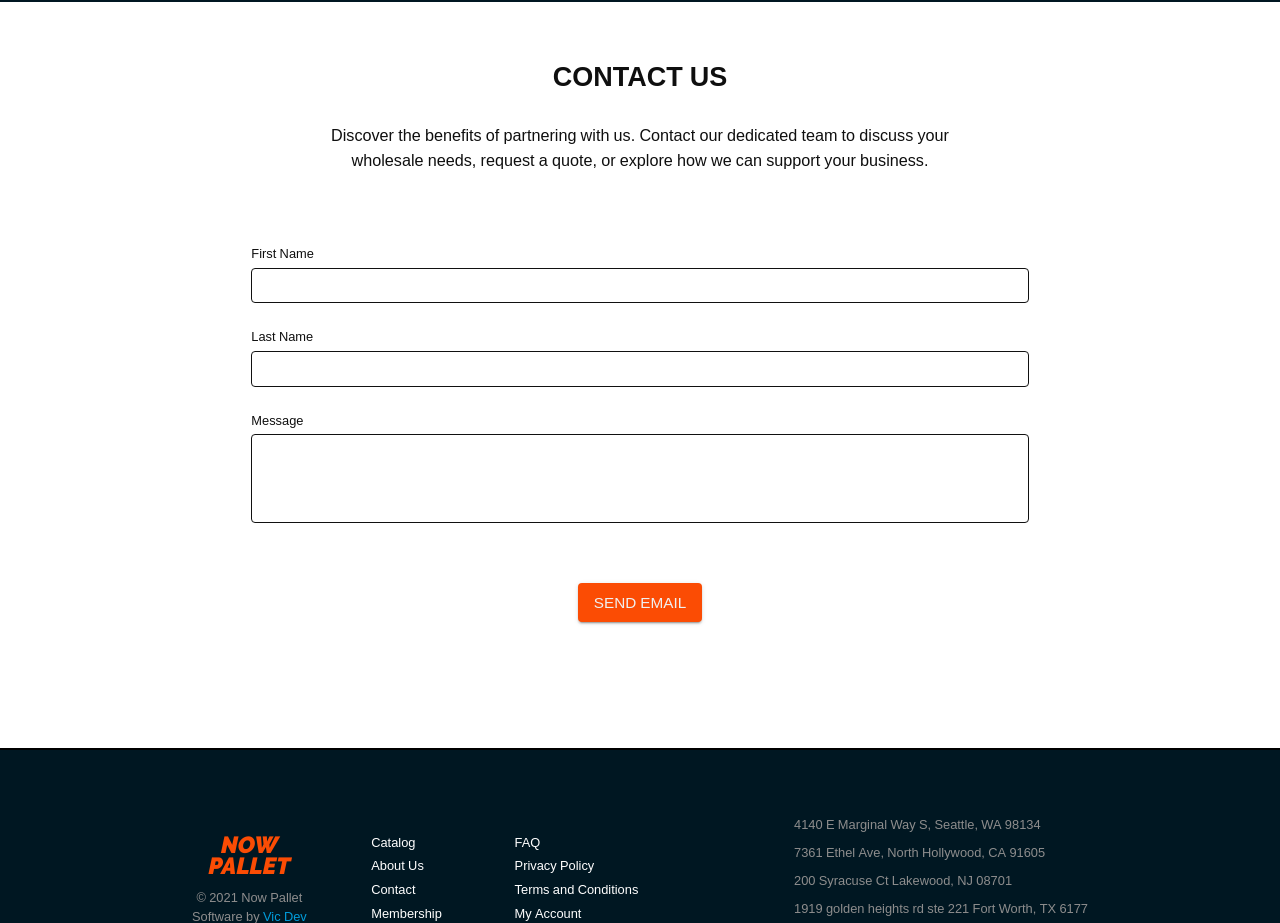
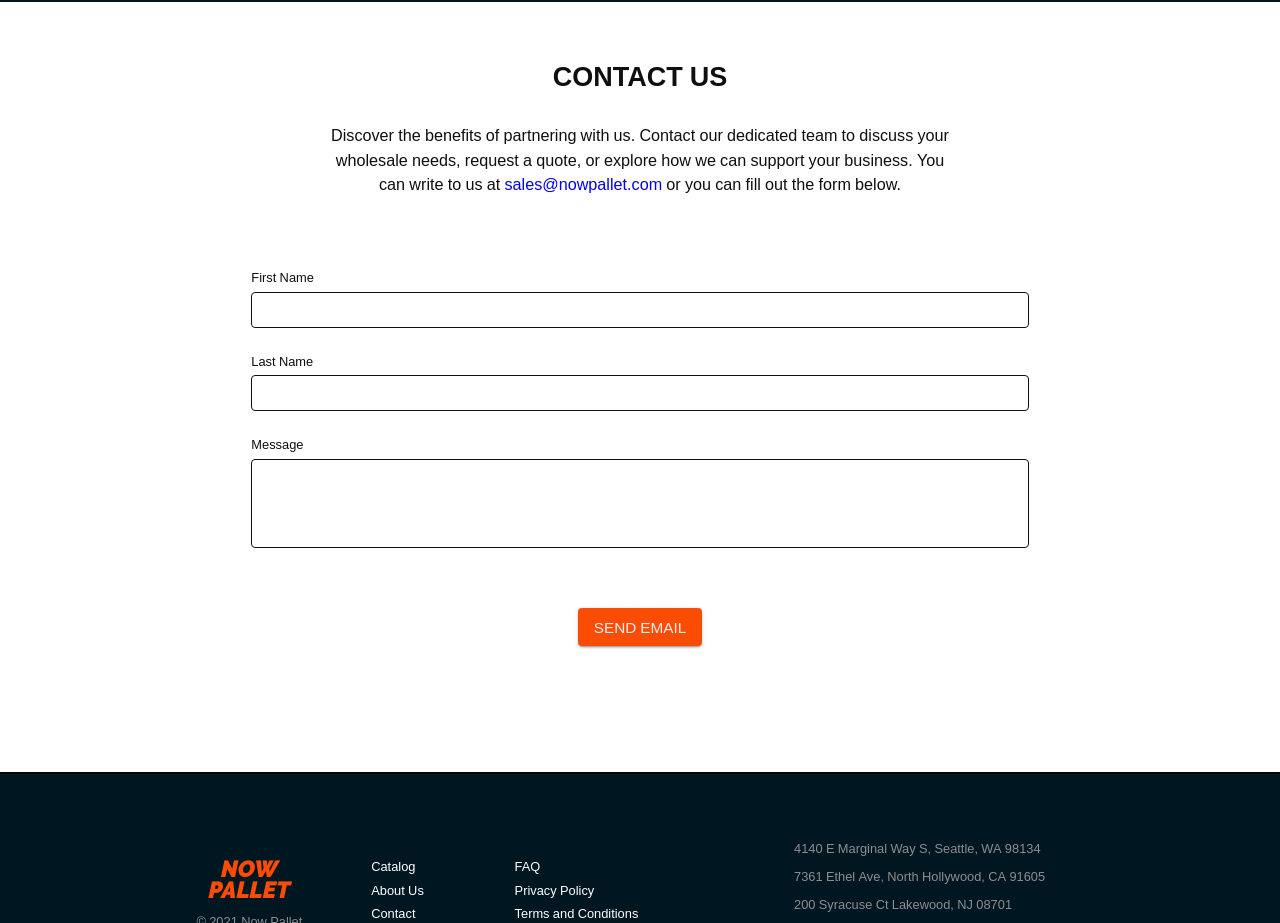
Before and after one commit to xrawvelocity/nowpallet, a React (Create React App) app: page / in a window 1280 px wide. Shown: the part 3440-4363 px from the top of the page. Built offline with nearby package versions, Linux system fonts and the light colour scheme; no server answers.

Commit message:
product hover and contact email

```diff
--- a/src/pages/home/@components/Contact.jsx
+++ b/src/pages/home/@components/Contact.jsx
@@ -48,7 +48,11 @@ export const Contact = () => {
 				>
 					Discover the benefits of partnering with us. Contact our dedicated
 					team to discuss your wholesale needs, request a quote, or explore how
-					we can support your business.
+					we can support your business. You can write to us at{' '}
+					<a href="mailto:sales@nowpallet.com" target="_blank">
+						sales@nowpallet.com
+					</a>{' '}
+					or you can fill out the form below.
 				</Typography>
 			</Flex>
 			<Flex
--- a/src/pages/store/@components/Product.jsx
+++ b/src/pages/store/@components/Product.jsx
@@ -20,6 +20,11 @@ export const Product = ({ product }) => {
 				padding: '1rem 3rem',
 				cursor: 'pointer',
 				color: 'text.main',
+				transition: 'all 0.2s ease-in-out',
+
+				'&:hover': {
+					transform: 'scale3d(1.05, 1.05, 1)',
+				},
 			}}
 			elevation={4}
 		>
```
